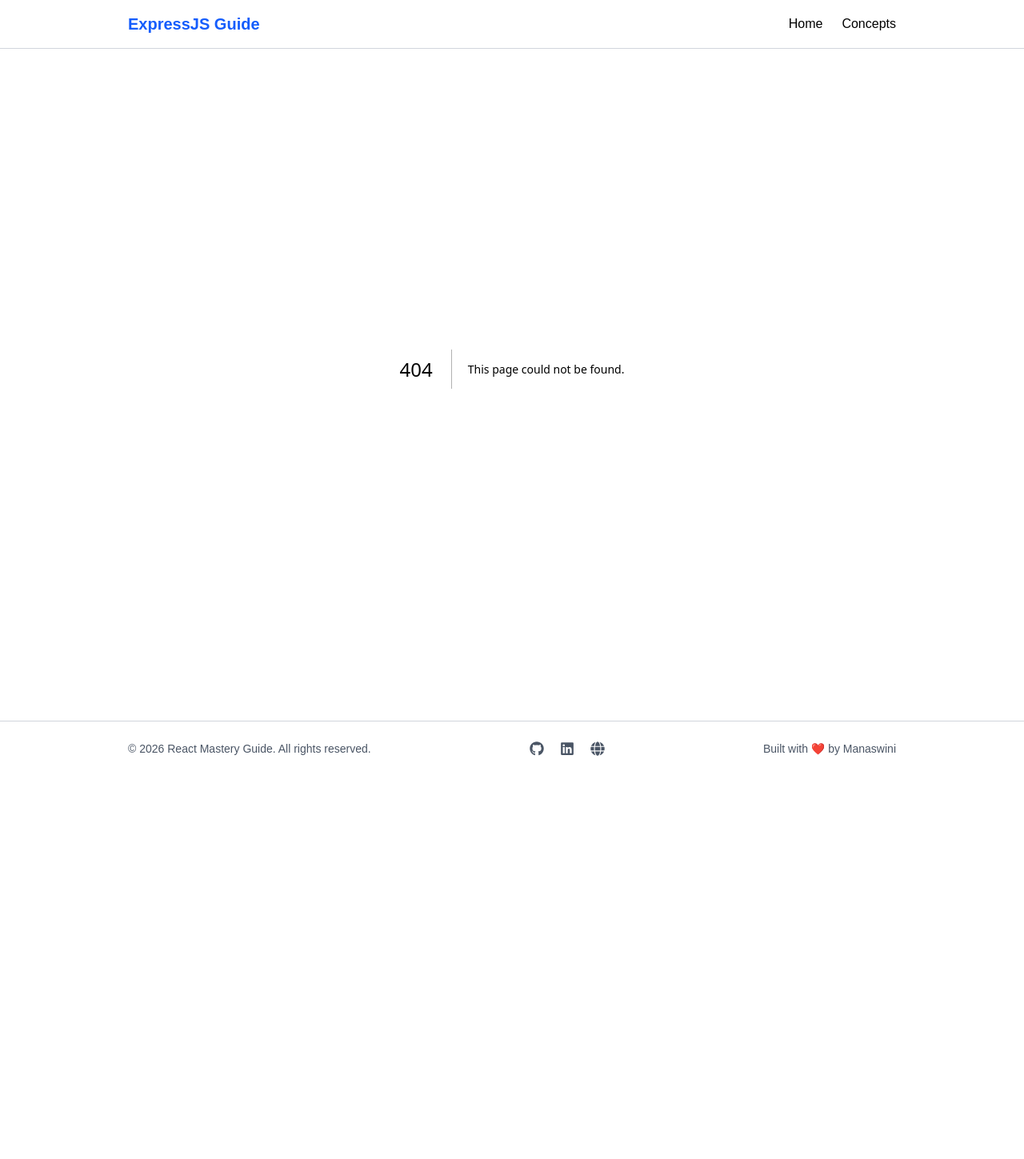
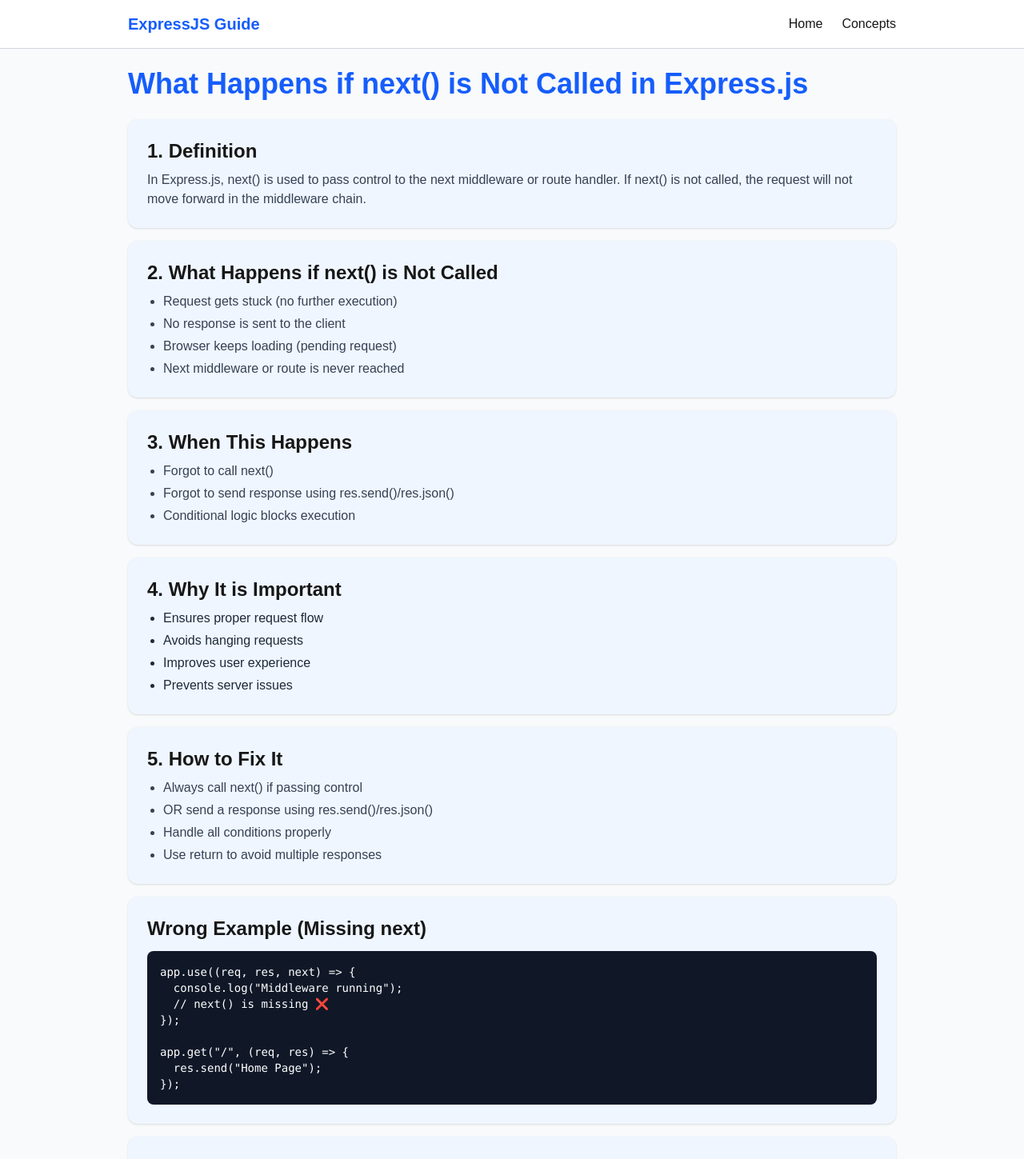
Before and after one commit to Monisasmal/ExpressJS-Concept, a Next.js app: page /concepts/NextNotCalled in a window 1280 px wide. Before the commit this address had no page. Shown: the top 1449 px of the page at 80% size. Before the commit the page ends 970 px from the top, so only its background shows below. Built offline with nearby package versions, Linux system fonts and the light colour scheme.

Commit message:
update concept

```diff
--- /dev/null
+++ b/src/app/concepts/NextNotCalled/page.tsx
@@ -0,0 +1,157 @@
+export default function NextNotCalled() {
+  return (
+    <div className="bg-gray-50 min-h-screen">
+
+      {/* Container */}
+      <div className="w-full max-w-5xl mx-auto px-4 sm:px-6 lg:px-8 py-6">
+
+        {/* Header */}
+        <h1 className="text-2xl sm:text-3xl md:text-4xl font-bold text-blue-600 mb-6">
+          What Happens if next() is Not Called in Express.js
+        </h1>
+
+        {/* Card Wrapper */}
+        <div className="space-y-4">
+
+          {/* Definition */}
+          <section className="bg-blue-50 shadow-sm rounded-xl p-4 sm:p-6">
+            <h2 className="text-lg sm:text-xl md:text-2xl font-semibold mb-2">
+              1. Definition
+            </h2>
+            <p className="text-sm sm:text-base text-gray-700">
+              In Express.js, next() is used to pass control to the next middleware
+              or route handler. If next() is not called, the request will not move
+              forward in the middleware chain.
+            </p>
+          </section>
+
+          {/* What Happens */}
+          <section className="bg-blue-50 shadow-sm rounded-xl p-4 sm:p-6">
+            <h2 className="text-lg sm:text-xl md:text-2xl font-semibold mb-2">
+              2. What Happens if next() is Not Called
+            </h2>
+            <ul className="list-disc ml-5 text-sm sm:text-base text-gray-700 space-y-1">
+              <li>Request gets stuck (no further execution)</li>
+              <li>No response is sent to the client</li>
+              <li>Browser keeps loading (pending request)</li>
+              <li>Next middleware or route is never reached</li>
+            </ul>
+          </section>
+
+          {/* When */}
+          <section className="bg-blue-50 shadow-sm rounded-xl p-4 sm:p-6">
+            <h2 className="text-lg sm:text-xl md:text-2xl font-semibold mb-2">
+              3. When This Happens
+            </h2>
+            <ul className="list-disc ml-5 text-sm sm:text-base text-gray-700 space-y-1">
+              <li>Forgot to call next()</li>
+              <li>Forgot to send response using res.send()/res.json()</li>
+              <li>Conditional logic blocks execution</li>
+            </ul>
+          </section>
+
+          {/* Why */}
+          <section className="bg-blue-50 shadow-sm rounded-xl p-4 sm:p-6">
+            <h2 className="text-lg sm:text-xl md:text-2xl font-semibold mb-2">
+              4. Why It is Important
+            </h2>
+            <ul className="list-disc ml-5 text-sm sm:text-base text-gray-800 space-y-1">
+              <li>Ensures proper request flow</li>
+              <li>Avoids hanging requests</li>
+              <li>Improves user experience</li>
+              <li>Prevents server issues</li>
+            </ul>
+          </section>
+
+          {/* How to Fix */}
+          <section className="bg-blue-50 shadow-sm rounded-xl p-4 sm:p-6">
+            <h2 className="text-lg sm:text-xl md:text-2xl font-semibold mb-2">
+              5. How to Fix It
+            </h2>
+            <ul className="list-disc ml-5 text-sm sm:text-base text-gray-700 space-y-1">
+              <li>Always call next() if passing control</li>
+              <li>OR send a response using res.send()/res.json()</li>
+              <li>Handle all conditions properly</li>
+              <li>Use return to avoid multiple responses</li>
+            </ul>
+          </section>
+
+          {/* Code */}
+          <section className="bg-blue-50 shadow-sm rounded-xl p-4 sm:p-6">
+            <h2 className="text-lg sm:text-xl md:text-2xl font-semibold mb-3">
+              Wrong Example (Missing next)
+            </h2>
+
+            <pre className="bg-gray-900 text-white p-3 sm:p-4 rounded-lg overflow-x-auto text-xs sm:text-sm">
+{`app.use((req, res, next) => {
+  console.log("Middleware running");
+  // next() is missing ❌
+});
+
+app.get("/", (req, res) => {
+  res.send("Home Page");
+});`}
+            </pre>
+          </section>
+
+          {/* Correct Example */}
+          <section className="bg-blue-50 shadow-sm rounded-xl p-4 sm:p-6">
+            <h2 className="text-lg sm:text-xl md:text-2xl font-semibold mb-3">
+              Correct Example
+            </h2>
+
+            <pre className="bg-gray-900 text-white p-3 sm:p-4 rounded-lg overflow-x-auto text-xs sm:text-sm">
+{`app.use((req, res, next) => {
+  console.log("Middleware running");
+  next(); // ✅ passes control
+});
+
+app.get("/", (req, res) => {
+  res.send("Home Page");
+});`}
+            </pre>
+          </section>
+
+          {/* Advantages */}
+          <section className="bg-blue-50 shadow-sm rounded-xl p-4 sm:p-6">
+            <h2 className="text-lg sm:text-xl md:text-2xl font-semibold mb-2">
+              7. Advantages (Calling next properly)
+            </h2>
+            <ul className="list-disc ml-5 text-sm sm:text-base text-gray-700 space-y-1">
+              <li>Smooth middleware execution</li>
+              <li>No blocked requests</li>
+              <li>Better application flow</li>
+              <li>Improved performance</li>
+            </ul>
+          </section>
+
+          {/* Disadvantages */}
+          <section className="bg-blue-50 shadow-sm rounded-xl p-4 sm:p-6">
+            <h2 className="text-lg sm:text-xl md:text-2xl font-semibold mb-2">
+              8. Disadvantages (If not handled properly)
+            </h2>
+            <ul className="list-disc ml-5 text-sm sm:text-base text-gray-700 space-y-1">
+              <li>Request hangs forever</li>
+              <li>Debugging becomes difficult</li>
+              <li>Poor user experience</li>
+            </ul>
+          </section>
+
+          {/* Interview */}
+          <section className="bg-blue-50 shadow-sm rounded-xl p-4 sm:p-6">
+            <h2 className="text-lg sm:text-xl md:text-2xl font-semibold mb-2">
+              Interview Points
+            </h2>
+            <ul className="list-disc ml-5 text-sm sm:text-base text-gray-900 space-y-1">
+              <li>If next() is not called → request stops</li>
+              <li>No response → browser keeps loading</li>
+              <li>Must call next() OR send response</li>
+              <li>Common beginner mistake</li>
+            </ul>
+          </section>
+
+        </div>
+      </div>
+    </div>
+  );
+}
--- a/src/app/concepts/page.tsx
+++ b/src/app/concepts/page.tsx
@@ -19,6 +19,7 @@ const concept = [
      {name: "What is Application-level middleware.", path:"/concepts/ApplicationLevelMiddleware"},
      {name: "What is Router level middleware.", path:"/concepts/RouterLevelMiddleware"},
      {name: "What is Error Handling Middleware?.", path:"/concepts/ErrorHandlingMiddleware"},
+     {name: "What Happens if next() is Not Called in Express.js?", path:"/concepts/NextNotCalled"},
 ];
 
 export default function Concepts(){
```
